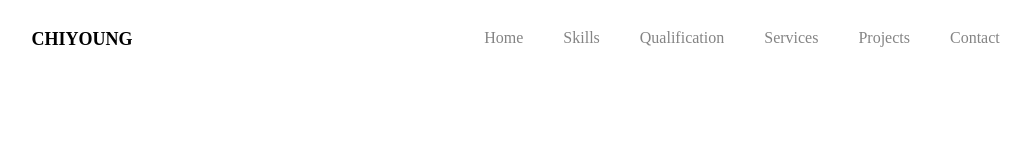
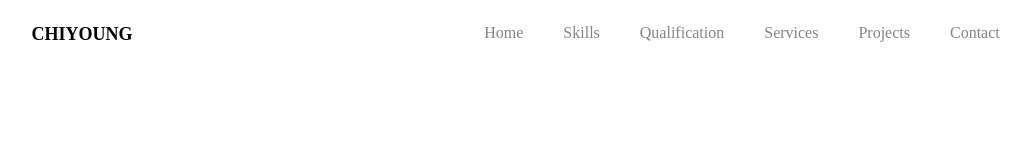
Before and after one commit to Returnmakdo/portfolio, a React (Vite) app: page / in a window 1280 px wide. Shown: the top 148 px of the page, without its empty margins (142-1173 px from the left). Built offline with nearby package versions, Linux system fonts and the light colour scheme.

Commit message:
design: 헤더 위치 조정

```diff
--- a/src/layout/Header.jsx
+++ b/src/layout/Header.jsx
@@ -45,7 +45,7 @@ export const Wrapper = styled.div`
   display: flex;
   width: 100%;
   height: 40px;
-  padding-top: 30px;
+  padding-top: 25px;
   position: fixed;
   top: 0;
   left: 0;
```
